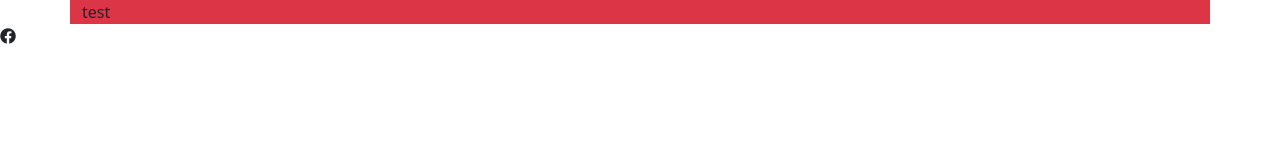
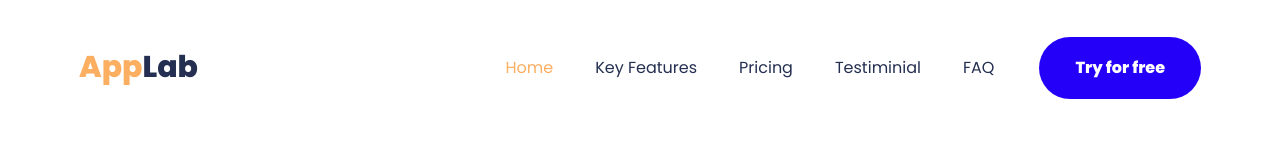
Before and after one commit to programmerabs/App-Landing-Page, a plain HTML site: page index.html in a window 1280 px wide. Drawn offline with Linux system fonts and the light colour scheme.

Commit message:
header end

```diff
--- a/index.html
+++ b/index.html
@@ -13,8 +13,42 @@
     <link rel="stylesheet" href="style.css">
 </head>
 <body>
-    <div class="container bg-danger">test</div>
-    <i class="fab fa-facebook"></i>
+<!-- header area start  -->
+<header>
+    <div class="container">
+        <nav class="navbar navbar-expand-lg">
+            <div class="container-fluid">
+              <a class="navbar-brand" href="index.html">App<span>Lab</span></a>
+              <button class="navbar-toggler" type="button" data-bs-toggle="collapse" data-bs-target="#mainnav" aria-controls="mainnav" aria-expanded="false" aria-label="Toggle navigation">
+                <span class="navbar-toggler-icon"></span>
+              </button>
+              <div class="collapse navbar-collapse" id="mainnav">
+                <ul class="navbar-nav ms-auto mb-2 mb-lg-0">
+                  <li class="nav-item">
+                    <a class="nav-link active" aria-current="page" href="#">Home</a>
+                  </li>
+                  <li class="nav-item">
+                    <a class="nav-link" href="#">Key Features</a>
+                  </li>
+                  <li class="nav-item">
+                    <a class="nav-link" href="#">Pricing</a>
+                  </li>
+                  <li class="nav-item">
+                    <a class="nav-link" href="#">Testiminial</a>
+                  </li>
+                  <li class="nav-item">
+                    <a class="nav-link" href="#">FAQ</a>
+                  </li>
+
+
+                </ul>
+                <a href="#" class="btn mybtn rounded rounded-pill ms-4" >Try for free</a>
+              </div>
+            </div>
+          </nav>
+    </div>
+</header>
+<!-- header area end  -->
     <!-- bootstrap js  -->
     <script src="vendors/bootstrap/bootstrap.bundle.min.js"></script>
 </body>
--- a/style.css
+++ b/style.css
@@ -1 +1,53 @@
 @import url('https://fonts.googleapis.com/css2?family=Poppins:wght@100;300;400;500;600;700;800;900&display=swap');
+body{
+    font-family: 'Poppins', sans-serif;
+    font-weight: 400;
+}
+:root{
+    --main-color:#242f51
+}
+
+
+.mybtn{
+    background-color: #2500f9;
+    color: #fff;
+    font-size: 16px;
+    font-weight: 800;
+    /* border-radius: 25px; */
+    padding: 18px 35px;
+}
+.mybtn:hover{
+    background-color: #feaa25;
+    color: #fff;
+}
+/*========================================================
+ INDEX OF
+ =======
+ 1) HEADER
+ 2) Banner
+ =========================================================*/
+/*========================================================
+1) HEADER
+=========================================================*/
+header{
+height: 135px;
+display: flex;
+align-items: center;
+}
+header .navbar-brand{
+    font-size: 30px;
+    font-weight: 800;
+    color: #fcae61;
+}
+header .navbar-brand span{
+    color: var(--main-color);
+}
+header .nav-link{
+    color: var(--main-color);
+    margin: 0px 13px;
+
+}
+header .nav-link:hover,header .nav-link.active{
+    color: #fcae61;
+
+}
```
Also changed, not shown: vendors/bootstrap/bootstrap.min.css.
